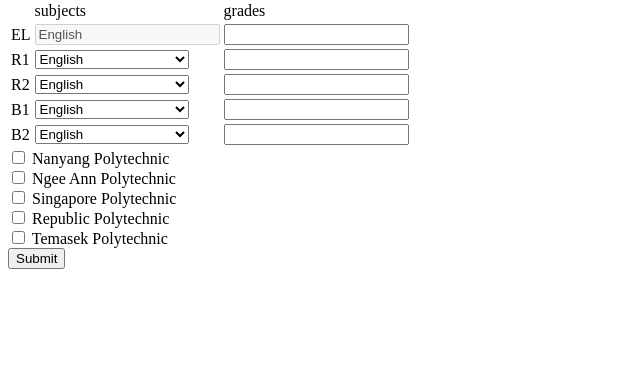
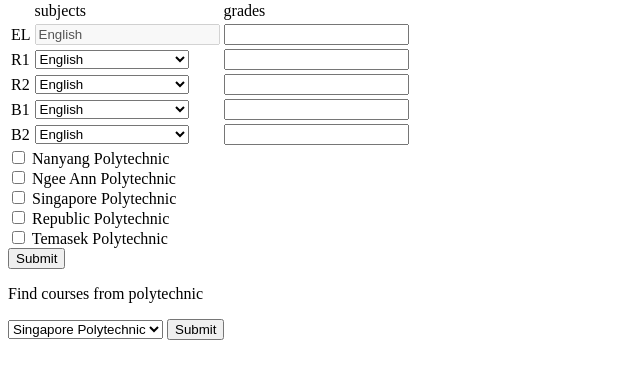
Before and after one commit to micdiary/2103, a Flask app: page / in a window 1280 px wide. Shown: the part 77-464 px from the top of the page, without its empty margins (0-640 px from the left). Run offline with Flask 2, Linux system fonts and the light colour scheme; data that the repository does not hold is empty.

Commit message:
done specific poly courses form

```diff
--- a/code/flaskProject/app.py
+++ b/code/flaskProject/app.py
@@ -21,7 +21,7 @@
     )
     print("db connected")
     mycursor = mydb.cursor()
-    # example command for sql queries
+
     mycursor.execute(sqlCommand)
     DBData = mycursor.fetchall()
     mycursor.close()
@@ -29,47 +29,58 @@
 #main page
 @app.route('/', methods=["GET", "POST"])
 def index():  # put application's code here
-    # eligible courses form
+
     if request.method == "POST":
-        # get total aggregate
-        school = "all polytechnics"
-        aggregate = int(request.form["grade1"]) + int(request.form["grade2"]) + int(request.form["grade3"]) + int(
-            request.form["grade4"]) + int(request.form["grade5"])
-        sqlQuery = "SELECT course_code, course_name, school_name, poly_name, lower_bound, upper_bound " \
-                   "FROM course C, school S, polytechnic P " \
-                   "WHERE S.poly_id = P.poly_id AND S.school_id = C.school_id" + " AND upper_bound >= " + str(aggregate)
-        # get filter conditions
-        schoolFilter = []
-        if request.form.get('NYP') == 'NYP':
-            schoolFilter.append("NYP")
-        if request.form.get('NP') == 'NP':
-            schoolFilter.append("NP")
-        if request.form.get('SP') == 'SP':
-            schoolFilter.append("SP")
-        if request.form.get('TP') == 'TP':
-            schoolFilter.append("TP")
-        if request.form.get('RP') == 'RP':
-            schoolFilter.append("RP")
-        print(schoolFilter)
-        filterQuery = "("
-        if len(schoolFilter) > 0:
-            school = ""
-            for i in schoolFilter:
-                if i != schoolFilter[-1]:
-                    filterQuery += "'"+i+"',"
-                    school += i + ", "
-                else:
-                    filterQuery += "'"+i+"')"
-                    school += i
-            sqlQuery += " AND poly_name IN "+filterQuery
+        # eligible courses form
+        if "eligible-course" in request.form:
+            # get total aggregate
+            school = "all polytechnics"
+            aggregate = int(request.form["grade1"]) + int(request.form["grade2"]) + int(request.form["grade3"]) + int(
+                request.form["grade4"]) + int(request.form["grade5"])
+            sqlQuery = "SELECT course_code, course_name, school_name, poly_name, lower_bound, upper_bound " \
+                       "FROM course C, school S, polytechnic P " \
+                       "WHERE S.poly_id = P.poly_id AND S.school_id = C.school_id" + " AND upper_bound >= " + str(aggregate)
+            # get filter conditions
+            schoolFilter = []
+            if request.form.get('NYP') == 'NYP':
+                schoolFilter.append("NYP")
+            if request.form.get('NP') == 'NP':
+                schoolFilter.append("NP")
+            if request.form.get('SP') == 'SP':
+                schoolFilter.append("SP")
+            if request.form.get('TP') == 'TP':
+                schoolFilter.append("TP")
+            if request.form.get('RP') == 'RP':
+                schoolFilter.append("RP")
 
-        eligibleCourses = connectToDB(sqlQuery+" ORDER BY poly_name, upper_bound ASC")
+            filterQuery = "("
+            if len(schoolFilter) > 0:
+                school = ""
+                for i in schoolFilter:
+                    if i != schoolFilter[-1]:
+                        filterQuery += "'"+i+"',"
+                        school += i + ", "
+                    else:
+                        filterQuery += "'"+i+"')"
+                        school += i
+                sqlQuery += " AND poly_name IN "+filterQuery
 
-        return render_template("eligible.html", aggregate=aggregate , eligibleCourses = eligibleCourses, school = school)
+            # get sql data
+            eligibleCourses = connectToDB(sqlQuery+" ORDER BY poly_name, upper_bound ASC")
 
-    # example for retrieving data from db
-    DBData = connectToDB("SELECT * FROM scholarship")
-    return render_template("index.html", DBData = DBData)
+            return render_template("eligible.html", aggregate=aggregate , eligibleCourses = eligibleCourses, school = school)
+
+        # specific poly courses form
+        if "poly-course" in request.form:
+
+            polytechnic = "'"+request.form["poly-names"]+"'"
+            sqlQuery = "SELECT course_code, course_name, school_name, poly_name, lower_bound, upper_bound " \
+                       "FROM course C, school S, polytechnic P " \
+                       "WHERE S.poly_id = P.poly_id AND S.school_id = C.school_id AND poly_name = "+ polytechnic
+            DBdata = connectToDB(sqlQuery)
+            return render_template("eligible.html", eligibleCourses = DBdata)
+
+    return render_template("index.html")
 
 #user can choose to login or not (must login if want to comment)
 @app.route('/login')
--- a/code/flaskProject/templates/eligible.html
+++ b/code/flaskProject/templates/eligible.html
@@ -3,8 +3,12 @@
 <head>
     <meta charset="UTF-8">
     <title>Courses Eligible</title>
+    {% if aggregate %}
     <p>Your aggregate score: {{ aggregate }}</p>
+    {% endif %}
+    {% if school %}
     <p>Showing {{ school }}</p>
+    {% endif %}
     <table>
         <tr>
             <td>Course code</td>
--- a/code/flaskProject/templates/index.html
+++ b/code/flaskProject/templates/index.html
@@ -67,6 +67,18 @@
         <label for="NYP">Republic Polytechnic</label><br>
         <input type="checkbox" name="TP" value="TP">
         <label for="NYP">Temasek Polytechnic</label><br>
-    <button type="submit">Submit</button>
+        <input type="submit" id="eligible-course" name="eligible-course">
+    </form>
+
+    <form method="post">
+        <p>Find courses from polytechnic</p>
+        <select id="poly-names" name="poly-names">
+            <option value="SP">Singapore Polytechnic</option>
+            <option value="NYP">Nanyang Polytechnic</option>
+            <option value="NP">Ngee Ann Polytechnic</option>
+            <option value="RP">Republic Polytechnic</option>
+            <option value="TP">Temasek Polytechnic</option>
+        </select></td>
+        <input type="submit" id="poly-course" name="poly-course">
     </form>
 {% endblock %}
```
